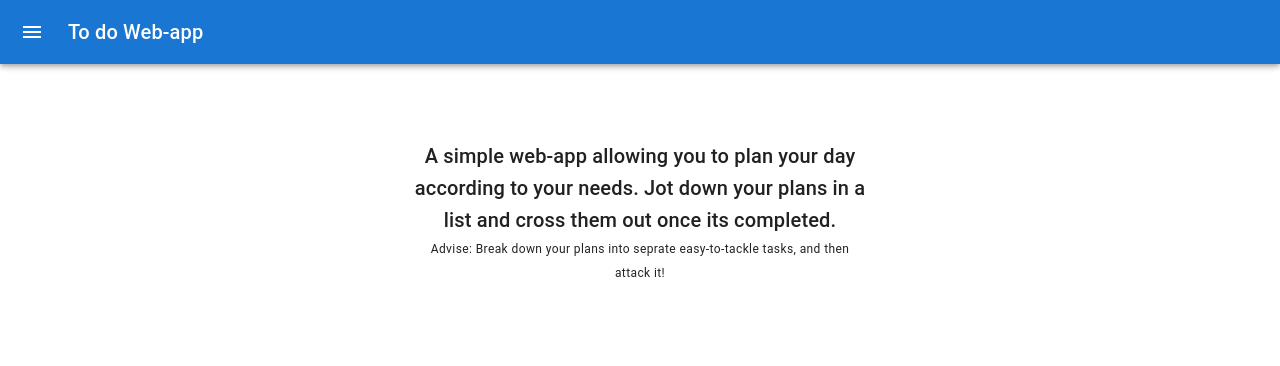
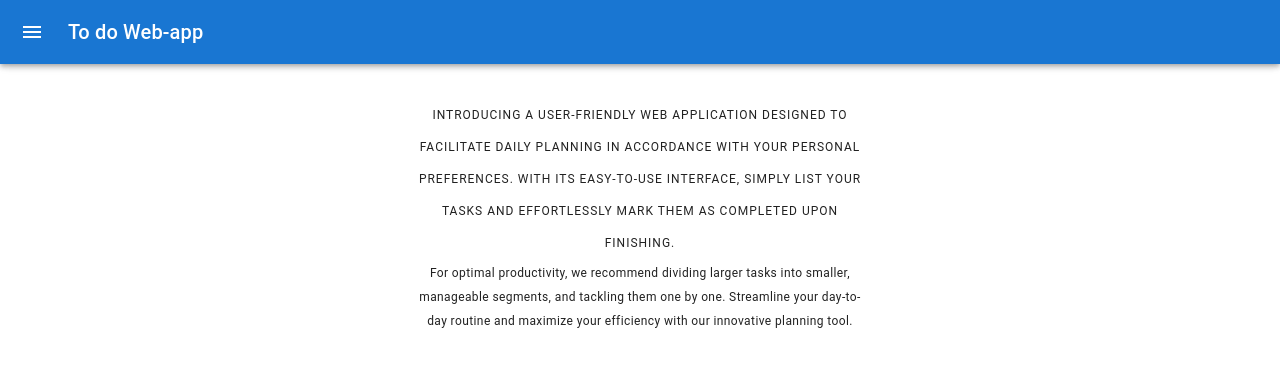
Before and after one commit to Tayamul/to-do-web-app, a React (Create React App) app: page / in a window 1280 px wide. Shown: the top 366 px of the page. Built offline with nearby package versions, Linux system fonts and the light colour scheme; no server answers.

Commit message:
Edit description on home page and deployed latest project

```diff
--- a/src/components/LandingPage.jsx
+++ b/src/components/LandingPage.jsx
@@ -1,18 +1,29 @@
-import { Paper, Typography } from '@mui/material'
-import { Container } from '@mui/system'
-import React from 'react'
-import './landingPage.css'
+import { Paper, Typography } from "@mui/material";
+import { Container } from "@mui/system";
+import React from "react";
+import "./landingPage.css";
 
 const LandingPage = () => {
-    const paperStyle = {padding:"20px 20px", margin:"30px 30px"}
+  const paperStyle = { padding: "20px 20px", margin: "30px 30px" };
   return (
-    <Container fixed maxWidth="sm" sx={{margin:"120px auto"}}>
-        <Paper elevation={0} sx={paperStyle} align='center'>
-            <Typography variant='h6'>A simple web-app allowing you to plan your day according to your needs. Jot down your plans in a list and cross them out once its completed.</Typography>
-            <Typography variant='caption'>Advise: Break down your plans into seprate easy-to-tackle tasks, and then attack it!</Typography>
-        </Paper>
+    <Container fixed maxWidth="sm" sx={{ margin: "80px auto" }}>
+      <Paper elevation={0} sx={paperStyle} align="center">
+        <Typography variant="overline">
+          Introducing a user-friendly web application designed to facilitate
+          daily planning in accordance with your personal preferences. With its
+          easy-to-use interface, simply list your tasks and effortlessly mark
+          them as completed upon finishing.
+        </Typography>
+        <br />
+        <Typography variant="caption">
+          For optimal productivity, we recommend dividing larger tasks into
+          smaller, manageable segments, and tackling them one by one. Streamline
+          your day-to-day routine and maximize your efficiency with our
+          innovative planning tool.
+        </Typography>
+      </Paper>
     </Container>
-  )
-}
+  );
+};
 
-export default LandingPage
+export default LandingPage;
```
